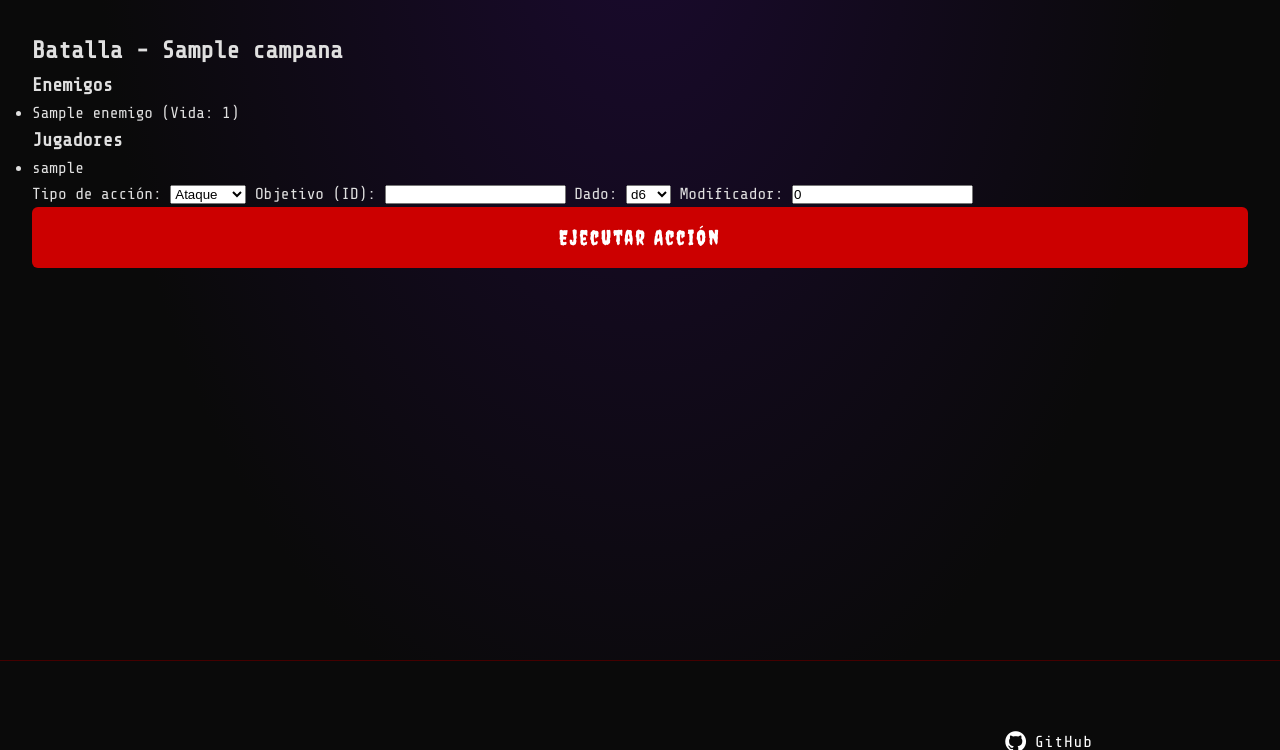
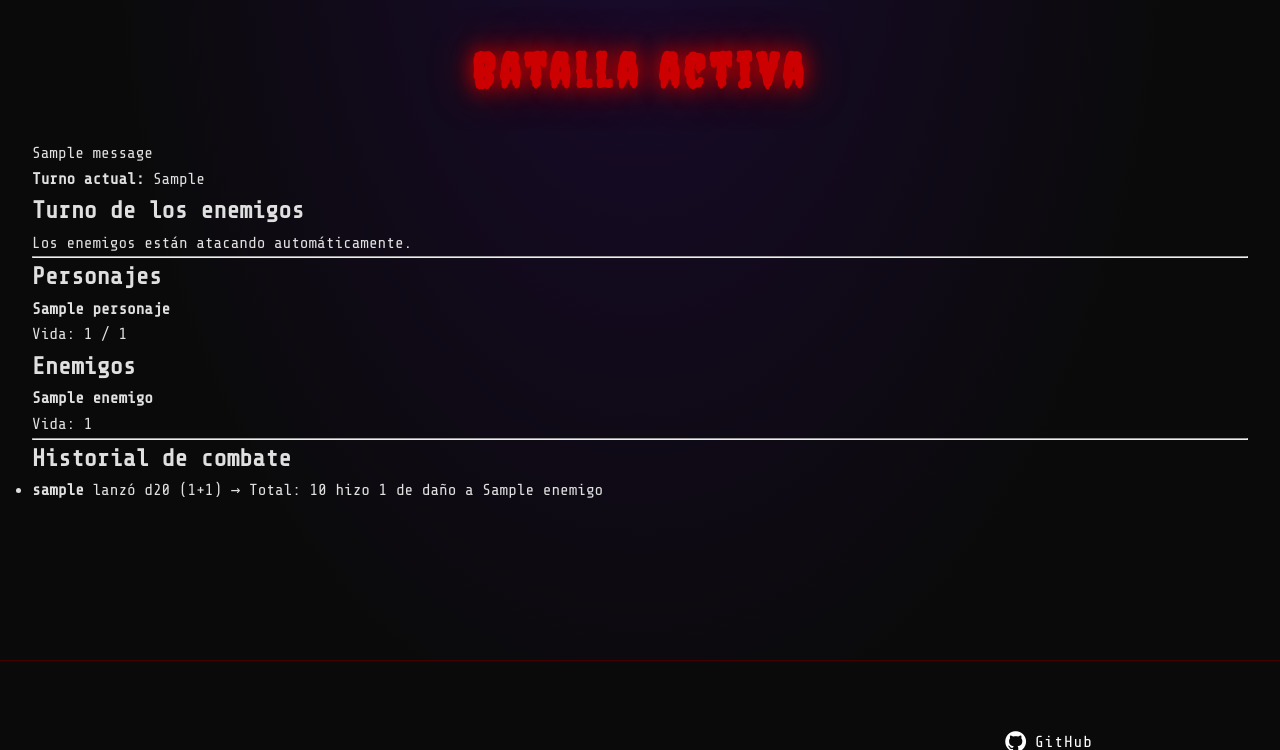
Before and after one commit to amor709/UpsideRolls-StrangerRPG, a Django app: page /batalla/ in a window 1280 px wide. Shown: the part 118-868 px from the top of the page. Run offline with Django 5.2, Linux system fonts and the light colour scheme; a user stored in the database is signed in; tables that the repository leaves empty hold one stand-in row (values such as "Sample post"); one stand-in notice (Sample message) is shown.

Commit message:
subida feature4_5 crud y logica

```diff
--- a/game/models.py
+++ b/game/models.py
@@ -40,6 +40,9 @@ class Campana(models.Model):
     )
     estado = models.CharField(max_length=20, choices=ESTADOS, default='activa')
     fecha_creacion = models.DateTimeField(auto_now_add=True)
+    turno_actual = models.CharField(max_length=20, default='personajes')
+    indice_turno = models.IntegerField(default=0)
+    batalla_activa = models.BooleanField(default=True)
 
     def __str__(self):
         return self.titulo
--- a/game/templates/game/batalla.html
+++ b/game/templates/game/batalla.html
@@ -1,41 +1,162 @@
+{% extends "base.html" %}
 
-{% extends 'base.html' %}
-{% block title %}Batalla{% endblock %}
+{% block title %}Batalla | UpsideRolls{% endblock %}
+
 {% block content %}
-<h2>Batalla - {{ campana.titulo }}</h2>
-<h3>Enemigos</h3>
-<ul>
+
+<h1>Batalla activa</h1>
+
+{% if messages %}
+    {% for message in messages %}
+        <div class="alert">{{ message }}</div>
+    {% endfor %}
+{% endif %}
+
+<div class="battle-info">
+    <p><strong>Turno actual:</strong> {{ campana.turno_actual }}</p>
+</div>
+
+{% if turno_usuario %}
+    <div class="turn-box">
+        <h2>Turno de {{ turno_usuario.nombre }}</h2>
+
+        {% if request.user == turno_usuario.propietario %}
+            <form method="post" class="battle-form">
+                {% csrf_token %}
+
+                <div class="form-group">
+                    <label>Acción</label>
+                    <select name="accion" id="accion-select" required>
+                        <option value="ataque">Atacar enemigo</option>
+                        <option value="curacion">Curarse a sí mismo</option>
+                    </select>
+                </div>
+
+                <div class="form-group" id="enemigo-select">
+                    <label>Selecciona enemigo</label>
+                    <select name="enemigo">
                         {% for enemigo in enemigos %}
-<li>{{ enemigo.nombre }} (Vida: {{ enemigo.vida }})</li>
-{% empty %}
-<li>No hay enemigos.</li>
+                            <option value="{{ enemigo.id }}">
+                                {{ enemigo.nombre }} (Vida: {{ enemigo.vida }})
+                            </option>
                         {% endfor %}
-</ul>
-<h3>Jugadores</h3>
-<ul>
-{% for jugador in jugadores %}
-<li>{{ jugador.username }}</li>
-{% endfor %}
-</ul>
-<form method="post">
-{% csrf_token %}
-<label>Tipo de acción:</label>
-<select name="tipo_accion">
-<option value="ataque">Ataque</option>
-<option value="curacion">Curación</option>
                     </select>
-<label>Objetivo (ID):</label>
-<input type="number" name="objetivo" required>
-<label>Dado:</label>
+                </div>
+
+                <div class="form-group">
+                    <label>Tipo de dado</label>
                     <select name="tipo_dado">
                         <option value="d6">d6</option>
                         <option value="d8">d8</option>
                         <option value="d10">d10</option>
                         <option value="d12">d12</option>
-<option value="d20">d20</option>
                     </select>
-<label>Modificador:</label>
+                </div>
+
+                <div class="form-group">
+                    <label>Modificador</label>
                     <input type="number" name="modificador" value="0">
-<button type="submit" class="btn btn-danger">Ejecutar Acción</button>
+                </div>
+
+                <button type="submit" class="btn-primary">Ejecutar</button>
             </form>
+
+            <script>
+                const accionSelect = document.getElementById('accion-select');
+                const enemigoDiv = document.getElementById('enemigo-select');
+
+                function toggleEnemigoSelect() {
+                    if (accionSelect.value === 'curacion') {
+                        enemigoDiv.style.display = 'none';
+                    } else {
+                        enemigoDiv.style.display = 'block';
+                    }
+                }
+
+                accionSelect.addEventListener('change', toggleEnemigoSelect);
+                toggleEnemigoSelect();
+            </script>
+        {% else %}
+            <p>Esperando al jugador...</p>
+        {% endif %}
+    </div>
+{% else %}
+    <div class="turn-box">
+        <h2>Turno de los enemigos</h2>
+        <p>Los enemigos están atacando automáticamente.</p>
+    </div>
+{% endif %}
+
+<hr>
+
+<div class="battle-grid">
+
+    <div class="characters-box">
+        <h2>Personajes</h2>
+        {% for p in personajes %}
+            <div class="card">
+                <strong>{{ p.nombre }}</strong>
+                <p>Vida: {{ p.vida_actual }} / {{ p.vida_maxima }}</p>
+            </div>
+        {% empty %}
+            <p>No hay personajes vivos.</p>
+        {% endfor %}
+    </div>
+
+    <div class="enemies-box">
+        <h2>Enemigos</h2>
+        {% for e in enemigos %}
+            <div class="card">
+                <strong>{{ e.nombre }}</strong>
+                <p>Vida: {{ e.vida }}</p>
+            </div>
+        {% empty %}
+            <p>No hay enemigos vivos.</p>
+        {% endfor %}
+    </div>
+
+</div>
+
+<hr>
+
+<div class="historial-box">
+    <h2>Historial de combate</h2>
+
+    {% if historial %}
+        <ul class="historial-list">
+            {% for accion in historial %}
+                <li>
+                    {% if accion.usuario %}
+                        <strong>{{ accion.usuario.username }}</strong>
+                    {% elif accion.enemigo %}
+                        <strong>{{ accion.enemigo.nombre }}</strong>
+                    {% else %}
+                        <strong>Enemigo</strong>
+                    {% endif %}
+
+                    lanzó {{ accion.tipo_dado }}
+                    ({{ accion.resultado_dado }}{% if accion.modificador %}+{{ accion.modificador }}{% endif %})
+                    → Total: {{ accion.total }}
+
+                    {% if accion.tipo_accion == 'ataque' %}
+                        hizo {{ accion.dano_curacion }} de daño
+                        {% if accion.enemigo and accion.usuario %}
+                            a {{ accion.enemigo.nombre }}
+                        {% elif accion.personaje %}
+                            a {{ accion.personaje.nombre }}
+                        {% endif %}
+                    {% elif accion.tipo_accion == 'curacion' %}
+                        curó {{ accion.dano_curacion }} puntos
+                        {% if accion.personaje %}
+                            a {{ accion.personaje.nombre }}
+                        {% endif %}
+                    {% endif %}
+                </li>
+            {% endfor %}
+        </ul>
+    {% else %}
+        <p>No hay acciones registradas.</p>
+    {% endif %}
+</div>
+
 {% endblock %}
--- a/game/templates/game/campana.html
+++ b/game/templates/game/campana.html
@@ -11,7 +11,12 @@
         {% if user == campana.dm %}
             <a href="{% url 'game:campana_update' %}" class="btn btn-primary">Editar campaña</a>
             <a href="{% url 'game:campana_delete' %}" class="btn btn-primary">Borrar campaña</a>
+            <a href="{% url 'game:enemigo_list' %}" class="btn btn-primary">Enemigos</a>
         {% endif %}
+        <a href="{% url 'game:personaje_list' %}" class="btn btn-primary">Personajes</a>
+        <a href="{% url 'game:batalla' %}" class="btn btn-primary">A la batalla</a>
+
+
 
     {% else %}
         <p>No hay campaña creada por el momento.</p>
--- a/game/templates/game/enemigo_list.html
+++ b/game/templates/game/enemigo_list.html
@@ -31,7 +31,7 @@
             </tbody>
         </table>
     {% else %}
-        <p>No hay enemigos aún. <a href="{% url 'game:enemigo_create' %}">Crear enemigo</a></p>
+        <p>No hay enemigos aún.</p>
     {% endif %}
     <a href="{% url 'game:enemigo_create' %}" class="btn btn-success mt-2">Crear Enemigo</a>
 </div>
--- a/game/templates/game/personaje_list.html
+++ b/game/templates/game/personaje_list.html
@@ -35,7 +35,7 @@
             </tbody>
         </table>
     {% else %}
-        <p>No hay personajes aún. <a href="{% url 'game:personaje_create' %}">Crear personaje</a></p>
+        <p>No hay personajes aún.</p>
     {% endif %}
     <a href="{% url 'game:personaje_create' %}" class="btn btn-success mt-2">Crear Personaje</a>
 </div>
--- a/game/urls.py
+++ b/game/urls.py
@@ -9,11 +9,11 @@ urlpatterns = [
     path('borrar/', views.CampanaDeleteView.as_view(), name='campana_delete'),
     path('personajes/', views.PersonajeListView.as_view(), name='personaje_list'),
     path('personaje/crear/', views.PersonajeCreateView.as_view(), name='personaje_create'),
-    path('personaje/<int:pk>/editar/', views.PersonajeUpdateView.as_view(), name='personaje_edit'),
+    path('personaje/<int:pk>/editar/', views.PersonajeUpdateView.as_view(), name='personaje_update'),
     path('personaje/<int:pk>/borrar/', views.PersonajeDeleteView.as_view(), name='personaje_delete'),
     path('enemigos/', views.EnemigoListView.as_view(), name='enemigo_list'),
     path('enemigo/crear/', views.EnemigoCreateView.as_view(), name='enemigo_create'),
-    path('enemigo/<int:pk>/editar/', views.EnemigoUpdateView.as_view(), name='enemigo_edit'),
+    path('enemigo/<int:pk>/editar/', views.EnemigoUpdateView.as_view(), name='enemigo_update'),
     path('enemigo/<int:pk>/borrar/', views.EnemigoDeleteView.as_view(), name='enemigo_delete'),
     path('batalla/', views.batalla_view, name='batalla'),
 ]
--- a/game/views.py
+++ b/game/views.py
@@ -1,4 +1,3 @@
-# views.py
 from django.shortcuts import render, redirect, get_object_or_404
 from django.views.generic import TemplateView, CreateView, UpdateView, DeleteView, ListView
 from django.contrib.auth.mixins import LoginRequiredMixin
@@ -29,9 +28,6 @@ class CampanaCreateView(LoginRequiredMixin, CreateView):
             return redirect('game:campana')
         return super().dispatch(request, *args, **kwargs)
 
-    def form_valid(self, form):
-        form.instance.dm = self.request.user
-        return super().form_valid(form)
 
     def get_success_url(self):
         return reverse_lazy('game:campana')
@@ -68,12 +64,23 @@ class PersonajeListView(LoginRequiredMixin, ListView):
 class PersonajeCreateView(LoginRequiredMixin, CreateView):
     model = Personaje
     form_class = PersonajeForm
-    template_name = 'game/personaje_form.html'
+    template_name = "game/crear_personaje.html"
 
-    def get_form_kwargs(self):
-        kwargs = super().get_form_kwargs()
-        kwargs['user'] = self.request.user
-        return kwargs
+    def dispatch(self, request, *args, **kwargs):
+        self.campana = Campana.objects.first()
+        if not self.campana:
+            messages.warning(request, "No hay ninguna campaña activa. Crea una campaña primero.")
+            return redirect('game:campana')
+        return super().dispatch(request, *args, **kwargs)
+
+    def form_valid(self, form):
+        personaje = form.save(commit=False)
+        personaje.propietario = self.request.user
+        personaje.campana = self.campana
+        personaje.save()
+        if self.request.user not in self.campana.jugadores.all():
+            self.campana.jugadores.add(self.request.user)
+        return super().form_valid(form)
 
     def get_success_url(self):
         return reverse_lazy('game:personaje_list')
@@ -82,11 +89,6 @@ class PersonajeUpdateView(LoginRequiredMixin, SoloPropietarioMixin, UpdateView):
     model = Personaje
     form_class = PersonajeForm
     template_name = 'game/personaje_form.html'
-
-    def get_form_kwargs(self):
-        kwargs = super().get_form_kwargs()
-        kwargs['user'] = self.request.user
-        return kwargs
 
     def get_success_url(self):
         return reverse_lazy('game:personaje_list')
@@ -111,7 +113,10 @@ class EnemigoCreateView(LoginRequiredMixin, SoloDMMixin, CreateView):
 
     def get_form_kwargs(self):
         kwargs = super().get_form_kwargs()
-        kwargs['campana'] = Campana.objects.first()
+        campana = Campana.objects.first()
+        if not campana:
+            raise ValueError("No hay ninguna campaña activa.")
+        kwargs['campana'] = campana
         return kwargs
 
     def get_success_url(self):
@@ -142,21 +147,87 @@ def batalla_view(request):
         messages.warning(request, "No hay campaña activa.")
         return redirect('game:campana')
 
-    jugadores = campana.jugadores.all()
-    enemigos = campana.enemigos.all()
+    if not campana.batalla_activa:
+        return render(request, 'game/victoria.html')
+
+    todos_enemigos = campana.enemigos.all()
+    enemigos_vivos = todos_enemigos.filter(vida__gt=0)
+    personajes_vivos = campana.personajes_campana.filter(vida_actual__gt=0)
+
+    if not todos_enemigos.exists():
+        return render(request, 'game/batalla.html', {
+            'campana': campana,
+            'personajes': personajes_vivos,
+            'enemigos': [],
+            'turno_usuario': None,
+            'historial': []
+        })
+
+    if todos_enemigos.exists() and not enemigos_vivos.exists():
+        campana.batalla_activa = False
+        campana.save()
+        return render(request, 'game/victoria.html')
+
+    if not personajes_vivos.exists():
+        campana.batalla_activa = False
+        campana.save()
+        return render(request, 'game/derrota.html')
+
+    historial = campana.registros_acciones.order_by('-fecha')[:50]
+
+    if campana.turno_actual == 'enemigos':
+        enemigo_turno = enemigos_vivos[campana.indice_turno % enemigos_vivos.count()]
+        objetivo = random.choice(list(personajes_vivos))
+
+        dano = random.randint(1, 8)
+
+        objetivo.vida_actual -= dano
+        objetivo.vida_actual = max(objetivo.vida_actual, 0)
+        objetivo.save()
+
+        RegistroAccion.objects.create(
+            campana=campana,
+            usuario=None,
+            enemigo=enemigo_turno,
+            tipo_accion='ataque',
+            tipo_dado='d8',
+            resultado_dado=dano,
+            modificador=0,
+            total=dano,
+            exito=True,
+            dano_curacion=dano,
+            personaje=objetivo
+        )
+
+        campana.indice_turno += 1
+
+        if campana.indice_turno >= enemigos_vivos.count():
+            campana.turno_actual = 'personajes'
+            campana.indice_turno = 0
+
+        campana.save()
+        return redirect('game:batalla')
 
     if request.method == 'POST':
-        accion_tipo = request.POST.get('tipo_accion')
-        objetivo = request.POST.get('objetivo')
+        personaje_turno = personajes_vivos[campana.indice_turno % personajes_vivos.count()]
+
+        if personaje_turno.propietario != request.user:
+            messages.error(request, "No es tu turno.")
+            return redirect('game:batalla')
+
+        accion_tipo = request.POST.get('accion')
         tipo_dado = request.POST.get('tipo_dado')
         modificador = int(request.POST.get('modificador', 0))
         resultado = random.randint(1, int(tipo_dado[1:]))
+        total = resultado + modificador
 
         if accion_tipo == 'ataque':
-            enemigo = get_object_or_404(Enemigo, id=objetivo)
-            enemigo.vida -= (resultado + modificador)
+            enemigo_id = request.POST.get('enemigo')
+            enemigo = get_object_or_404(Enemigo, id=enemigo_id)
+            enemigo.vida -= total
             enemigo.vida = max(enemigo.vida, 0)
             enemigo.save()
+
             RegistroAccion.objects.create(
                 campana=campana,
                 usuario=request.user,
@@ -164,17 +235,17 @@ def batalla_view(request):
                 tipo_dado=tipo_dado,
                 resultado_dado=resultado,
                 modificador=modificador,
-                total=resultado+modificador,
+                total=total,
                 exito=True,
-                dano_curacion=resultado+modificador,
+                dano_curacion=total,
                 enemigo=enemigo
             )
-            messages.success(request, f"Ataque realizado a {enemigo.nombre} con {resultado+modificador} daño!")
+
         elif accion_tipo == 'curacion':
-            personaje = get_object_or_404(Personaje, id=objetivo)
-            personaje.vida_actual += (resultado + modificador)
-            personaje.vida_actual = min(personaje.vida_actual, personaje.vida_maxima)
-            personaje.save()
+            personaje_turno.vida_actual += total
+            personaje_turno.vida_actual = min(personaje_turno.vida_actual, personaje_turno.vida_maxima)
+            personaje_turno.save()
+
             RegistroAccion.objects.create(
                 campana=campana,
                 usuario=request.user,
@@ -182,16 +253,28 @@ def batalla_view(request):
                 tipo_dado=tipo_dado,
                 resultado_dado=resultado,
                 modificador=modificador,
-                total=resultado+modificador,
+                total=total,
                 exito=True,
-                dano_curacion=resultado+modificador,
-                personaje=personaje
+                dano_curacion=total,
+                personaje=personaje_turno
             )
-            messages.success(request, f"Curación realizada a {personaje.nombre} con {resultado+modificador} puntos!")
+
+        campana.indice_turno += 1
+        if campana.indice_turno >= personajes_vivos.count():
+            campana.turno_actual = 'enemigos'
+            campana.indice_turno = 0
+
+        campana.save()
         return redirect('game:batalla')
+
+    turno_usuario = None
+    if campana.turno_actual == 'personajes':
+        turno_usuario = personajes_vivos[campana.indice_turno % personajes_vivos.count()]
 
     return render(request, 'game/batalla.html', {
         'campana': campana,
-        'jugadores': jugadores,
-        'enemigos': enemigos
+        'personajes': personajes_vivos,
+        'enemigos': enemigos_vivos,
+        'turno_usuario': turno_usuario,
+        'historial': historial
     })
```
Also changed, not shown: game/forms.py (+16 -31 lines), game/templates/game/base.html (deleted, +0 -68 lines), game/templates/game/crear_personaje.html (+13 -9 lines), game/templates/game/derrota.html (added, +35 -0 lines), game/templates/game/enemigo_confirm_delete.html (+5 -4 lines), game/templates/game/stats.html (deleted, +0 -51 lines), game/templates/game/victoria.html (added, +16 -0 lines), game/migrations/0002_campana_batalla_activa_campana_indice_turno_and_more.py (added). Lines whose indentation alone changed are shown as unchanged.
